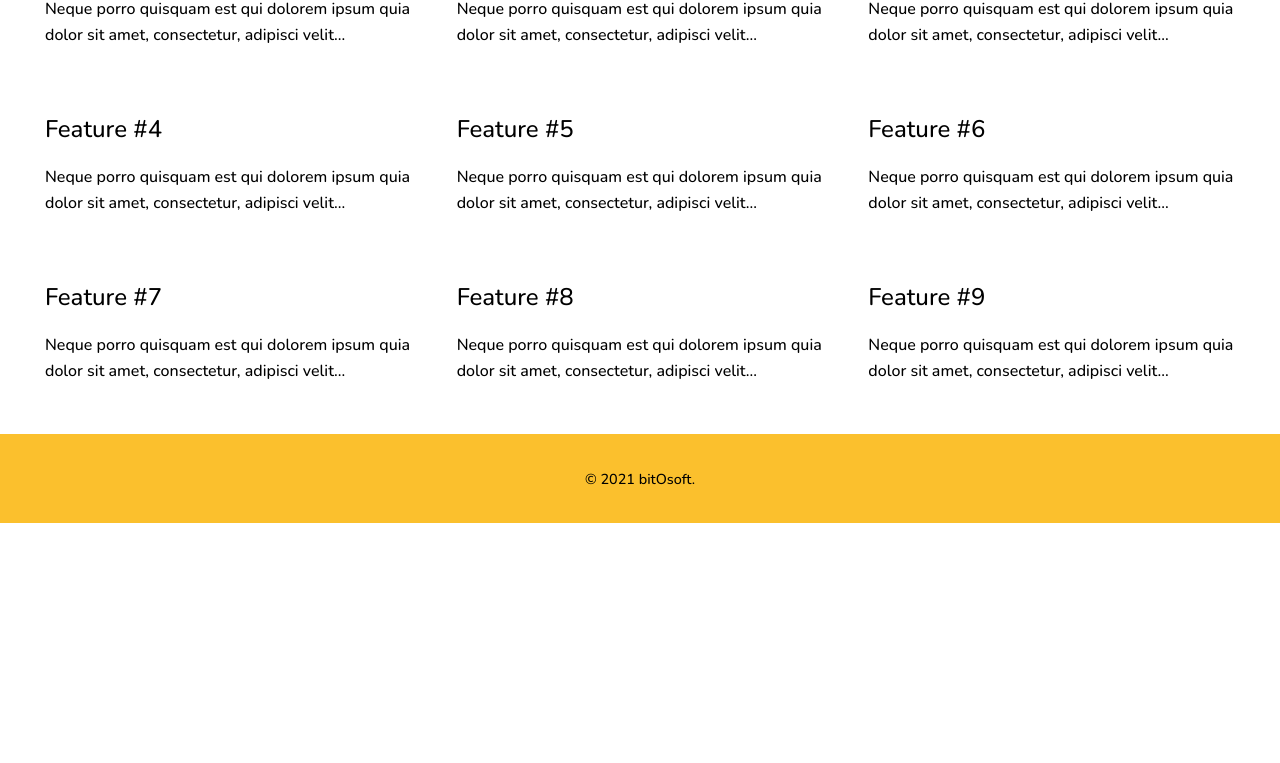
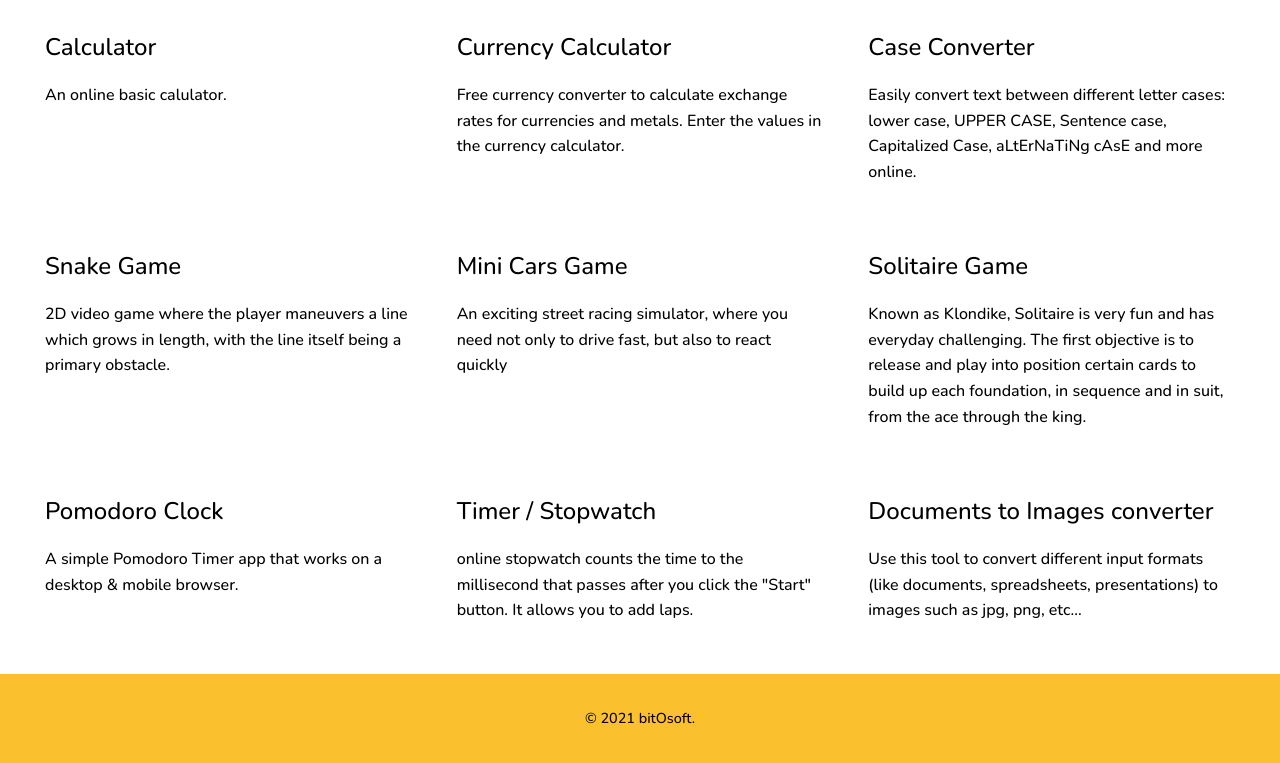
Before and after one commit to ericsotoexe/bitosoft, a plain HTML site: page index.html in a window 1280 px wide. Shown: the part 711-1474 px from the top of the page. Before the commit the page ends 1234 px from the top, so only its background shows below. Drawn offline with nearby package versions, Linux system fonts and the light colour scheme.

Commit message:
Features elements from the INDEX has been updated.

```diff
--- a/index.html
+++ b/index.html
@@ -29,42 +29,44 @@
 </div>
 
 <div class="features">
+  <h1 align="center">Mini-projects</h1>
   <div class="features-inner">
     <div class="feature-item">
-      <h2>Feature #1</h2>
-      <p>Neque porro quisquam est qui dolorem ipsum quia dolor sit amet, consectetur, adipisci velit...</p>
+      <h2 a href="#">Calculator</h2>
+      <p>An online basic calulator.</p>
     </div>
     <div class="feature-item">
-      <h2>Feature #2</h2>
-      <p>Neque porro quisquam est qui dolorem ipsum quia dolor sit amet, consectetur, adipisci velit...</p>
+      <h2 a href="#">Currency Calculator</h2>
+      <p>Free currency converter to calculate exchange rates for currencies and metals. Enter the values in the currency calculator.
+      </p>
     </div>
     <div class="feature-item">
-      <h2>Feature #3</h2>
-      <p>Neque porro quisquam est qui dolorem ipsum quia dolor sit amet, consectetur, adipisci velit...</p>
+      <h2 a href="#">Case Converter</h2>
+      <p>Easily convert text between different letter cases: lower case, UPPER CASE, Sentence case, Capitalized Case, aLtErNaTiNg cAsE and more online.</p>
     </div>
     <div class="feature-item">
-      <h2>Feature #4</h2>
-      <p>Neque porro quisquam est qui dolorem ipsum quia dolor sit amet, consectetur, adipisci velit...</p>
+      <h2  a href="#">Snake Game</h2>
+      <p>2D video game where the player maneuvers a line which grows in length, with the line itself being a primary obstacle.</p>
     </div>
     <div class="feature-item">
-      <h2>Feature #5</h2>
-      <p>Neque porro quisquam est qui dolorem ipsum quia dolor sit amet, consectetur, adipisci velit...</p>
+      <h2 a href="#">Mini Cars Game</h2>
+      <p>An exciting street racing simulator, where you need not only to drive fast, but also to react quickly</p>
     </div>
     <div class="feature-item">
-      <h2>Feature #6</h2>
-      <p>Neque porro quisquam est qui dolorem ipsum quia dolor sit amet, consectetur, adipisci velit...</p>
+      <h2 a href="#">Solitaire Game</h2>
+      <p>Known as Klondike, Solitaire is very fun and has everyday challenging. The first objective is to release and play into position certain cards to build up each foundation, in sequence and in suit, from the ace through the king.</p>
     </div>
     <div class="feature-item">
-      <h2>Feature #7</h2>
-      <p>Neque porro quisquam est qui dolorem ipsum quia dolor sit amet, consectetur, adipisci velit...</p>
+      <h2 a href="#">Pomodoro Clock</h2>
+      <p>A simple Pomodoro Timer app that works on a desktop & mobile browser.</p>
     </div>
     <div class="feature-item">
-      <h2>Feature #8</h2>
-      <p>Neque porro quisquam est qui dolorem ipsum quia dolor sit amet, consectetur, adipisci velit...</p>
+      <h2 a href="#">Timer / Stopwatch</h2>
+      <p>online stopwatch counts the time to the millisecond that passes after you click the "Start" button. It allows you to add laps.</p>
     </div>
     <div class="feature-item">
-      <h2>Feature #9</h2>
-      <p>Neque porro quisquam est qui dolorem ipsum quia dolor sit amet, consectetur, adipisci velit...</p>
+      <h2 a href="#">Documents to Images converter</h2>
+      <p>Use this tool to convert different input formats (like documents, spreadsheets, presentations) to images such as jpg, png, etc...</p>
     </div>
   </div>
 </div>
```
